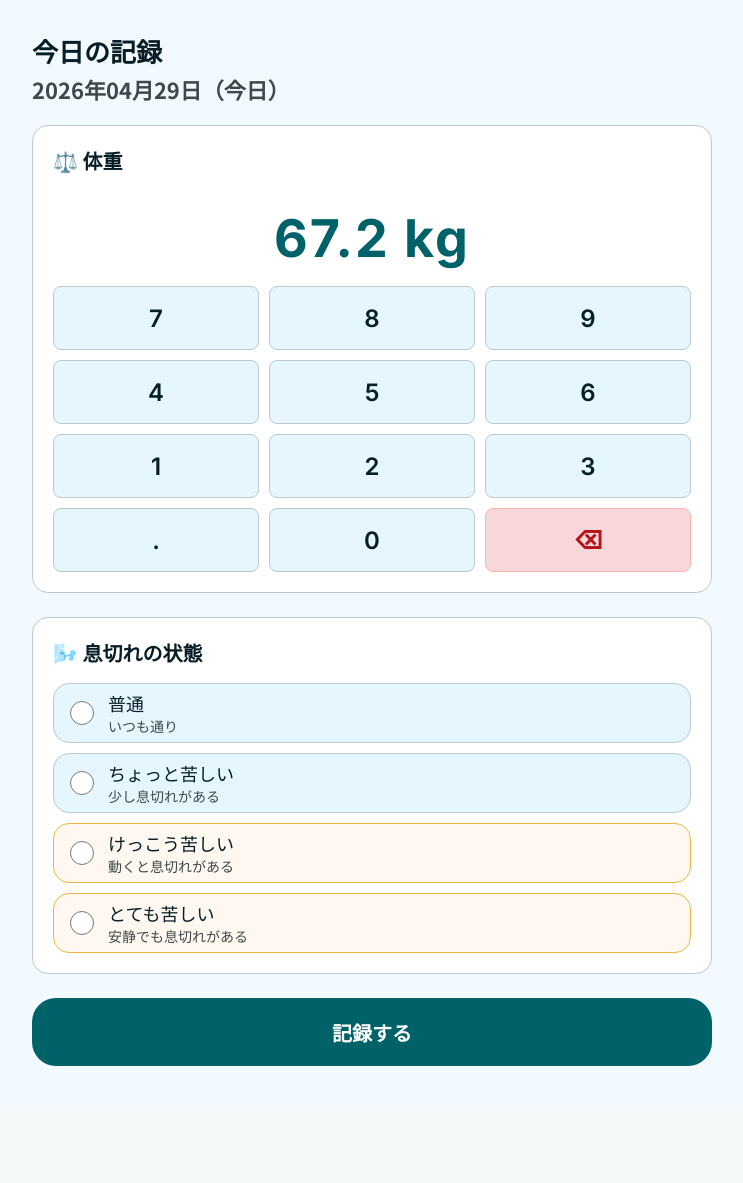
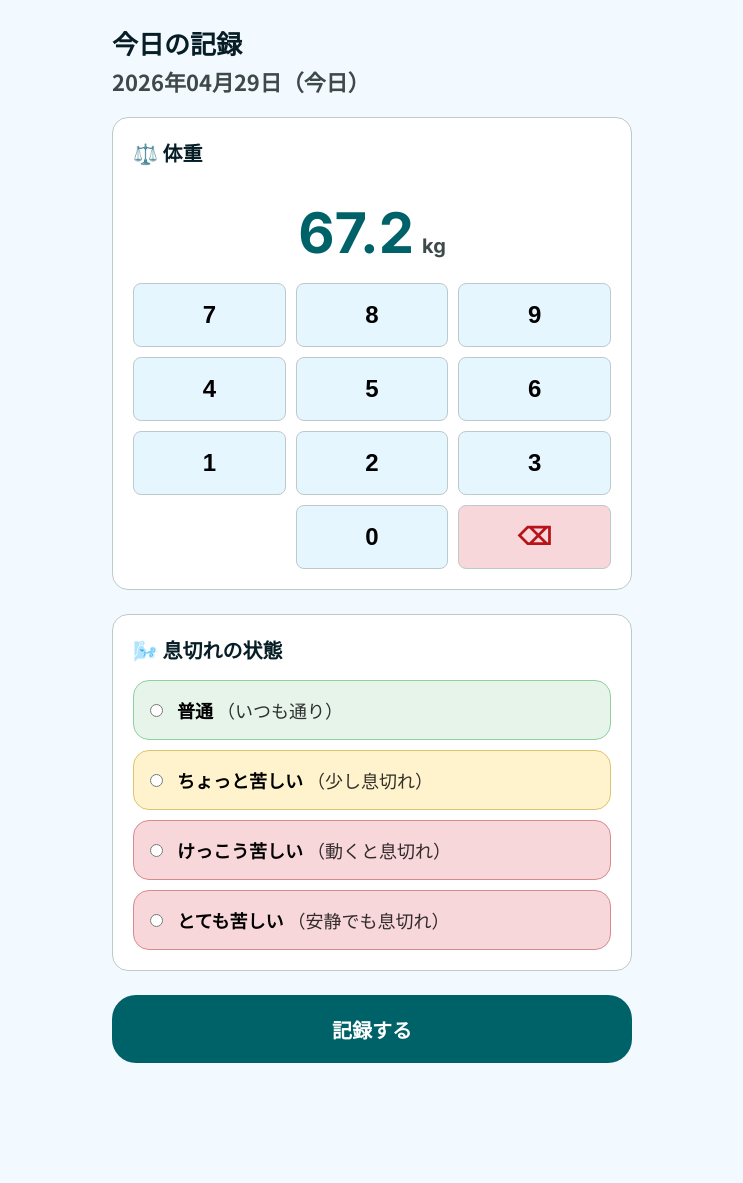
Before and after one commit to yush02084/Heart-Failure-Monitoring-App, a Flask app: page /parent/input in a window 1280 px wide. Shown: the part 58-1241 px from the top of the page, without its empty margins (268-1011 px from the left). Before the commit the page ends 1124 px from the top, so only its background shows below. Run offline with Flask 3, Linux system fonts and the light colour scheme; a user stored in the database is signed in.

Commit message:
親home＆inputのUI改善

```diff
--- a/app/static/css/parent.css
+++ b/app/static/css/parent.css
@@ -68,7 +65,7 @@ body {
 
 /* コンテナ */
 .p-container {
-  max-width: 480px;
+  max-width: 560px;
   margin: 0 auto;
   padding: 24px 20px;
 }
@@ -235,18 +211,18 @@ body {
 }
 
 .alert-1 {
-  background: #d4edda;
-  color: #155724;
+  background: #c8f7dc;
+  color: #0f5132;
 }
 
 .alert-2 {
-  background: #fff3cd;
-  color: var(--warning);
+  background: #ffe69c;
+  color: #7a5c00;
 }
 
 .alert-3 {
-  background: #f8d7da;
-  color: var(--danger);
+  background: #f5c2c7;
+  color: #842029;
 }
 
 /* 入力フォーム */
@@ -269,15 +245,26 @@ body {
   margin-bottom: 16px;
 }
 
-/* 体重表示 */
+/* 体重 */
 .p-weight-display {
+  display: flex;
+  justify-content: center;
+  align-items: baseline;
+  gap: 8px;
   font-family: 'Inter', sans-serif;
   font-size: 52px;
   font-weight: 700;
   color: var(--primary);
-  text-align: center;
   padding: 16px 0;
-  letter-spacing: 2px;
+}
+
+.p-weight-number {
+  font-size: 56px;
+}
+
+.p-weight-unit {
+  font-size: 20px;
+  color: var(--on-surface-muted);
 }
 
 /* テンキー */
@@ -292,25 +279,17 @@ body {
   background: var(--surface-low);
   border: 1px solid var(--outline-variant);
   border-radius: var(--radius);
-  font-family: 'Inter', sans-serif;
   font-size: 24px;
   font-weight: 600;
-  color: var(--on-surface);
   cursor: pointer;
-  transition: background 0.1s;
-}
-
-.p-numpad__key:active {
-  background: var(--outline-variant);
 }
 
 .p-numpad__key--del {
   background: #f8d7da;
   color: var(--danger);
-  border-color: #ffb4ac;
 }
 
-/* 息切れ選択 */
+/* 息切れ */
 .p-breath-choices {
   display: flex;
   flex-direction: column;
@@ -326,48 +305,27 @@ body {
   background: var(--surface-low);
   border: 1.5px solid var(--outline-variant);
   border-radius: var(--radius-lg);
-  cursor: pointer;
-  font-size: 18px;
-  font-weight: 500;
 }
 
-.p-breath-choice input[type="radio"] {
-  width: 24px;
-  height: 24px;
-  accent-color: var(--primary);
-  cursor: pointer;
-  flex-shrink: 0;
+.p-breath-sub {
+  font-size: 14px;
+  color: var(--on-surface-muted);
 }
 
-.p-breath-choice--warn {
-  background: #fff8f0;
-  border-color: #f0b445;
+.p-breath-main {
+  font-weight: 700;
 }
 
-.p-breath-choice:has(input:checked) {
-  border-color: var(--primary);
-  background: var(--surface-low);
+.p-breath-desc {
+  opacity: 0.8;
 }
 
-/* お知らせ */
-.p-notice {
-  padding: 12px 16px;
-  border-radius: var(--radius);
-  font-size: 15px;
-  margin-bottom: 16px;
-}
-
-.p-notice--info {
-  background: var(--surface-low);
-  color: var(--primary);
-  border-left: 4px solid var(--primary);
-}
-
-/* エラー */
-.p-field-error {
-  font-size: 14px;
-  color: var(--danger);
-  margin-top: 6px;
+/* 日付 */
+.p-date {
+  font-size: 22px;
+  font-weight: 600;
+  color: var(--on-surface-muted);
+  margin-bottom: 20px;
 }
 
 /* ボトムナビ */
@@ -382,97 +340,42 @@ body {
   display: flex;
   justify-content: space-around;
   align-items: center;
-  z-index: 100;
 }
 
 .p-nav-item {
-  display: flex;
-  flex-direction: column;
-  align-items: center;
-  gap: 4px;
-  min-width: 60px;
-  padding: 8px;
-  color: var(--on-surface-muted);
-  text-decoration: none;
   font-size: 12px;
-  font-weight: 500;
-  border-radius: var(--radius);
 }
 
-.p-nav-item--active {
-  color: var(--primary);
+/* 会話UI（吹き出し） */
+.p-greeting-box {
+  background: var(--surface-low);
+  padding: 16px;
+  border-radius: var(--radius-lg);
+  font-size: 20px;
+  line-height: 1.6;
+  margin-bottom: 16px;
 }
 
-.p-nav-item__icon {
-  font-size: 24px;
+/* 文字はすべて黒に統一 */
+.p-breath-choice {
+  color: #000;
 }
 
-.p-nav-item--btn {
-  background: none;
-  border: none;
-  cursor: pointer;
-  font-family: 'Noto Sans JP', sans-serif;
+/* 落ち着いた色に調整 */
+.p-breath-choice.alert-1 {
+  background: #e6f4ea;
+  /* 薄い落ち着いた緑 */
+  border-color: #8fd19e;
 }
 
-@media (min-width: 768px) {
-  body {
-    padding-bottom: 0;
-  }
-
-  .p-container {
-    max-width: 720px;
-    padding-top: 32px;
-  }
-
-  .p-bottom-nav {
-    display: none;
-  }
+.p-breath-choice.alert-2 {
+  background: #fff3cd;
+  /* やわらかい黄色 */
+  border-color: #e0c36c;
 }
 
-.p-date {
-  font-size: 24px;
-  font-weight: 700;
-  margin-bottom: 8px;
+.p-breath-choice.alert-3 {
+  background: #f8d7da;
+  /* 少し淡い赤 */
+  border-color: #d88a8f;
 }
-
-.p-weight-display {
-  display: flex;
-  justify-content: center;
-  align-items: baseline;
-  gap: 8px;
-}
-
-.p-weight-number {
-  font-size: 56px;
-  font-weight: 700;
-}
-
-.p-weight-unit {
-  font-size: 20px;
-  color: var(--on-surface-muted);
-}
-
-.p-breath-sub {
-  font-size: 14px;
-  color: var(--on-surface-muted);
-}
-
-.p-date {
-  font-size: 22px;
-  font-weight: 600;
-  color: var(--on-surface-muted);
-  margin-bottom: 20px;
-}
-
-/* 今日の状態（大きくシンプルに） */
-.p-today-main {
-  font-size: 26px;
-  font-weight: 700;
-}
-
-/* ボタン位置を整える（横並び対応） */
-.p-today-card {
-  display: flex;
-  align-items: center;
-  justify-content: space-between;
-}
--- a/app/templates/parent/input.html
+++ b/app/templates/parent/input.html
@@ -13,10 +13,7 @@
 
 <main class="p-container">
 
-  <!-- タイトル -->
   <h1 class="p-page-title">今日の記録</h1>
-
-  <!-- 日付（曜日つきにする想定） -->
   <p class="p-date">{{ today_str }}</p>
 
   <form method="POST" action="{{ url_for('parent.input') }}" class="p-input-form">
@@ -31,13 +28,26 @@
         <span class="p-weight-unit">kg</span>
       </div>
 
+      <!-- ⭐ここ変更 -->
       <div class="p-numpad">
-        {% for digit in ['7','8','9','4','5','6','1','2','3','.','0','⌫'] %}
-        <button type="button" class="p-numpad__key {% if digit == '⌫' %}p-numpad__key--del{% endif %}"
-          onclick="numpadPress('{{ digit }}')">
+        {% for digit in ['7','8','9','4','5','6','1','2','3'] %}
+        <button type="button" class="p-numpad__key" onclick="numpadPress('{{ digit }}')">
           {{ digit }}
         </button>
         {% endfor %}
+
+        <!-- 空セル -->
+        <div></div>
+
+        <!-- 0（中央） -->
+        <button type="button" class="p-numpad__key" onclick="numpadPress('0')">
+          0
+        </button>
+
+        <!-- 削除（右） -->
+        <button type="button" class="p-numpad__key p-numpad__key--del" onclick="numpadPress('⌫')">
+          ⌫
+        </button>
       </div>
 
       {{ form.weight(id="weight-input", type="hidden") }}
@@ -49,35 +59,35 @@
 
       <div class="p-breath-choices">
 
-        <label class="p-breath-choice">
+        <label class="p-breath-choice alert-1">
           <input type="radio" name="breath_condition" value="1">
-          <div>
-            <div>普通</div>
-            <div class="p-breath-sub">いつも通り</div>
+          <div class="p-breath-row">
+            <span class="p-breath-main">普通</span>
+            <span class="p-breath-desc">（いつも通り）</span>
           </div>
         </label>
 
-        <label class="p-breath-choice">
+        <label class="p-breath-choice alert-2">
           <input type="radio" name="breath_condition" value="2">
-          <div>
-            <div>ちょっと苦しい</div>
-            <div class="p-breath-sub">少し息切れがある</div>
+          <div class="p-breath-row">
+            <span class="p-breath-main">ちょっと苦しい</span>
+            <span class="p-breath-desc">（少し息切れ）</span>
           </div>
         </label>
 
-        <label class="p-breath-choice p-breath-choice--warn">
+        <label class="p-breath-choice alert-3">
           <input type="radio" name="breath_condition" value="3">
-          <div>
-            <div>けっこう苦しい</div>
-            <div class="p-breath-sub">動くと息切れがある</div>
+          <div class="p-breath-row">
+            <span class="p-breath-main">けっこう苦しい</span>
+            <span class="p-breath-desc">（動くと息切れ）</span>
           </div>
         </label>
 
-        <label class="p-breath-choice p-breath-choice--warn">
+        <label class="p-breath-choice alert-3">
           <input type="radio" name="breath_condition" value="4">
-          <div>
-            <div>とても苦しい</div>
-            <div class="p-breath-sub">安静でも息切れがある</div>
+          <div class="p-breath-row">
+            <span class="p-breath-main">とても苦しい</span>
+            <span class="p-breath-desc">（安静でも息切れ）</span>
           </div>
         </label>
 
@@ -92,16 +102,13 @@
 </main>
 
 <script>
-  let weightVal = "{{ form.weight.data or '' }}";
-  updateDisplay();
+  let weightVal = "";
 
   function numpadPress(key) {
     if (key === '⌫') {
       weightVal = weightVal.slice(0, -1);
-    } else if (key === '.') {
-      if (!weightVal.includes('.')) weightVal += '.';
     } else {
-      if (weightVal.length >= 6) return;
+      if (weightVal.length >= 4) return;
       weightVal += key;
     }
     updateDisplay();
@@ -110,8 +117,18 @@
   function updateDisplay() {
     const display = document.getElementById('weight-display');
     const input = document.getElementById('weight-input');
-    display.textContent = (weightVal || '- - -') + ' kg';
-    input.value = weightVal;
+
+    if (weightVal.length === 0) {
+      display.textContent = "- - - kg";
+      input.value = "";
+      return;
+    }
+
+    let num = parseInt(weightVal);
+    let weight = (num / 10).toFixed(1);
+
+    display.textContent = weight + " kg";
+    input.value = weight;
   }
 </script>
 
```
Also changed, not shown: other parts of app/static/css/parent.css (+7 -31 lines), app/templates/parent/home.html (+15 -15 lines).
